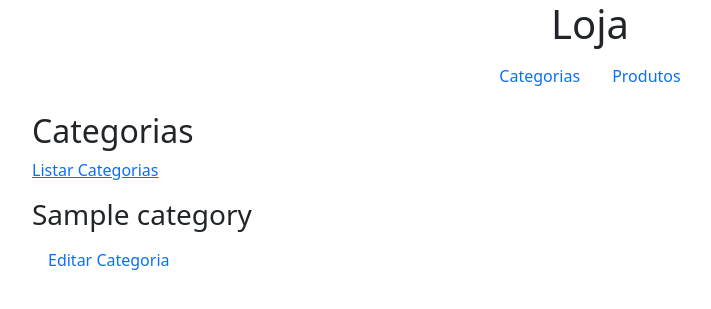
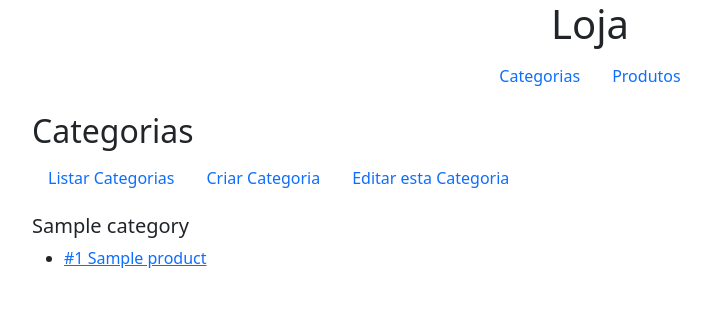
Before and after one commit to inolopesm/desafio-workshop-fds-2021-1, a Django app: page /categories/1 in a window 1280 px wide. Shown: the top 309 px of the page, without its empty margins (50-761 px from the left). Run offline with Django 3.2, Linux system fonts and the light colour scheme; tables that the repository leaves empty hold one stand-in row (values such as "Sample post"); some libraries are stand-ins or nearby versions.

Commit message:
refatora templates de category

```diff
--- a/templates/core/category_detail.html
+++ b/templates/core/category_detail.html
@@ -2,16 +2,28 @@
 {% block subtitle %}Detalhe de uma Categoria{% endblock %}
 {% block content %}
     <h2>Categorias</h2>
-    <p>
-        <a href="{% url 'category-list' %}">Listar Categorias</a>
-    </p>
-    <h3>{{ object.name }}</h3>
     <div class="nav mb-3">
+        <a class="nav-link nav-item" href="{% url 'category-list' %}">
+            Listar Categorias
+        </a>
+        <a class="nav-item nav-link" href="{% url 'category-create' %}">
+            Criar Categoria
+        </a>
         <a
             class="nav-item nav-link"
             href="{% url 'category-update' object.id %}"
         >
-            Editar Categoria
+            Editar esta Categoria
         </a>
     </div>
+    <h3 class="h5">{{ object.name }}</h3>
+    <ul>
+    {% for product in object.product_set.all %}
+        <li>
+            <a href="{% url 'product-detail' product.id %}">
+                #{{ product.id }} {{ product.name }}
+            </a>
+        </li>
+    {% endfor %}
+    </ul>
 {% endblock %}
--- a/templates/core/category_list.html
+++ b/templates/core/category_list.html
@@ -3,6 +3,9 @@
 {% block content %}
     <h2>Categorias</h2>
     <div class="nav mb-3">
+        <a class="nav-item nav-link" href="{% url 'category-list' %}">
+            Listar Categorias
+        </a>
         <a class="nav-item nav-link" href="{% url 'category-create' %}">
             Criar Categoria
         </a>
```
Also changed, not shown: templates/core/category_form.html (+5 -2 lines).
